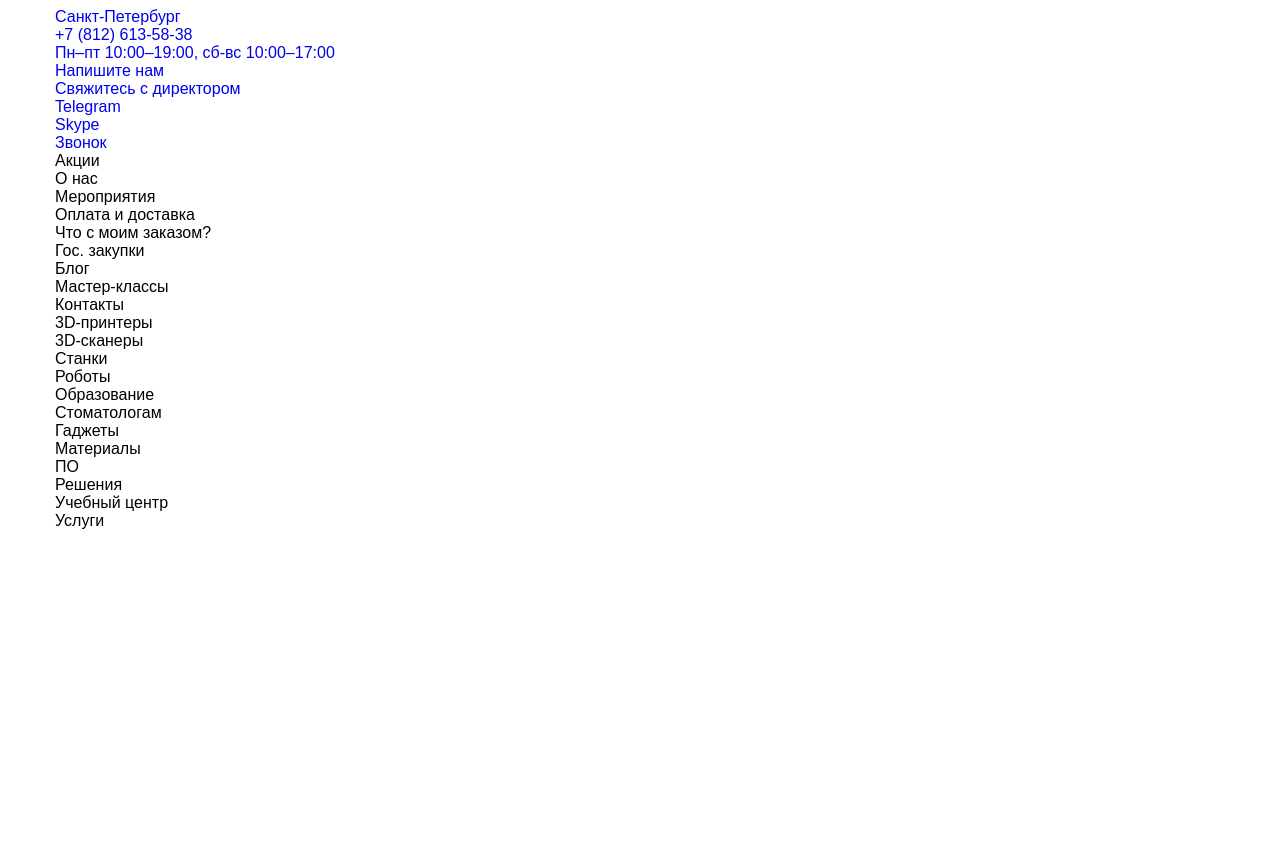
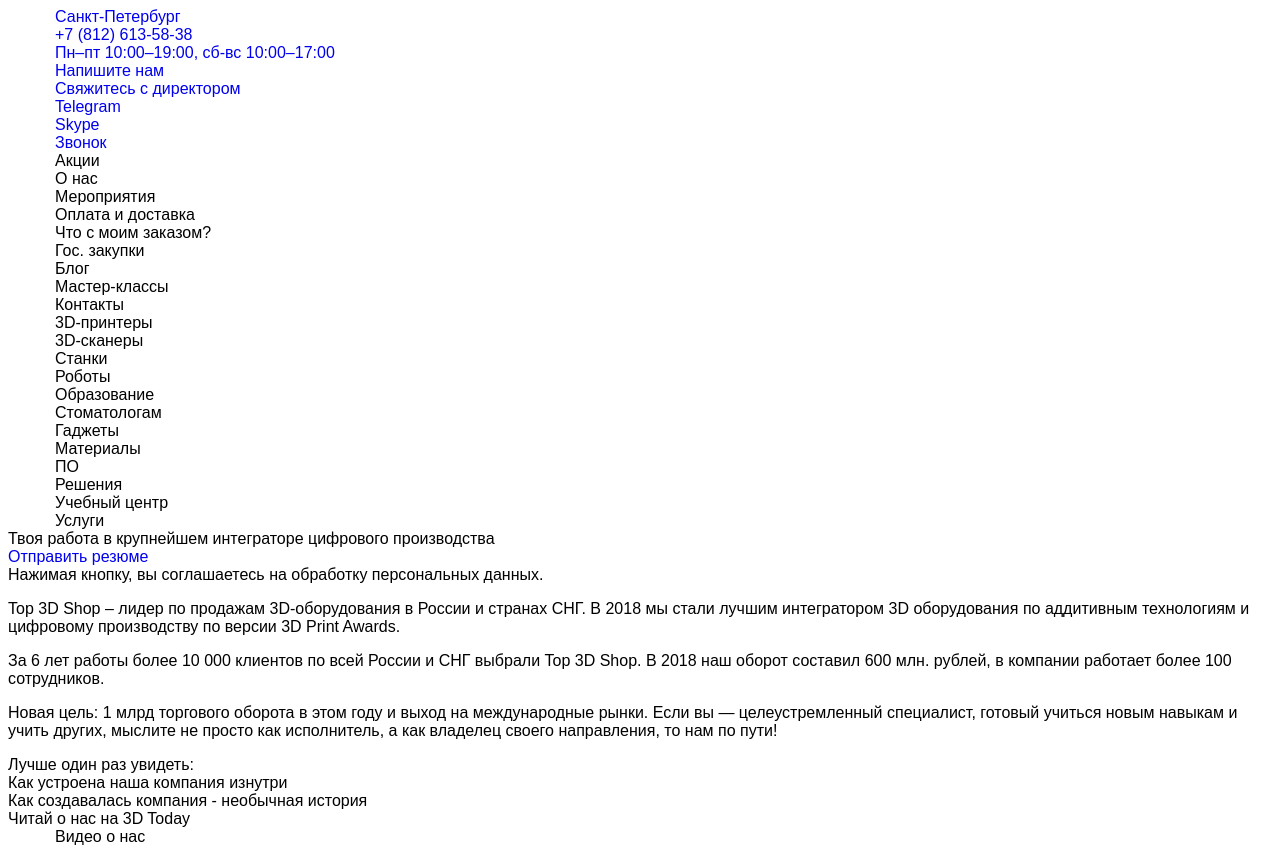
Before and after one commit to estur28/TestLayout, a website: page app/index.html in a window 1280 px wide. Before the commit the page ends 800 px from the top, so only its background shows below. Drawn offline with Linux system fonts and the light colour scheme.

Commit message:
feat: add main and footer sections

```diff
--- a/app/index.html
+++ b/app/index.html
@@ -79,7 +79,63 @@
             </div>
         </header>
 
-        <main class="main-info"></main>
+        <main class="main-info">
+            <div class="main-info__inner">
+                <div class="main-info__image">
+
+                </div>
+
+                <div class="main-info__job">
+                    <div class="main-info__title">
+                        Твоя работа в крупнейшем интеграторе цифрового производства
+                    </div>
+                    <div class="main-info__button">
+                        <a href="#">Отправить резюме</a>
+                    </div>
+                    <div class="main-info__warning">
+                        Нажимая кнопку, вы соглашаетесь на обработку персональных данных.
+                    </div>
+                </div>
+
+                <div class="main-info__text">
+                    <p>
+                        Top 3D Shop – лидер по продажам 3D-оборудования в России и странах СНГ. В 2018 мы стали лучшим интегратором 3D оборудования по аддитивным технологиям и цифровому производству по версии <a>3D Print Awards</a>.
+                    </p>
+                    <p>
+                        За 6 лет работы более 10 000 клиентов по всей России и СНГ выбрали Top 3D Shop. В 2018 наш оборот составил 600 млн. рублей, в компании работает более 100 сотрудников.
+                    </p>
+                    <p>
+                        Новая цель: 1 млрд торгового оборота в этом году и выход на международные рынки. Если вы — целеустремленный специалист, готовый учиться новым навыкам и учить других, мыслите не просто как исполнитель, а как владелец своего направления, то нам по пути!
+                    </p>
+                </div>
+
+                <div class="main-info__blog">
+                    <div class="main-info__title">
+                        Лучше один раз увидеть:
+                    </div>
+
+                    <div class="main-info__posts">
+                        <div class="main-info__post">Как устроена наша компания изнутри</div>
+                        <div class="main-info__post">Как создавалась компания - необычная история</div>
+                        <div class="main-info__post">Читай о нас на 3D Today</div>
+                    </div>
+                </div>
+            </div>
+        </main>
+
+        <footer class="about-info">
+            <div class="container">
+                <div class="about-info__inner">
+                    <div class="about-info__title">
+                        Видео о нас
+                    </div>
+                    <div class="about-info__videos">
+                        <div class="about-info__video"></div>
+                        <div class="about-info__video"></div>
+                    </div>
+                </div>
+            </div>
+        </footer>
     </div>
 
 
```
